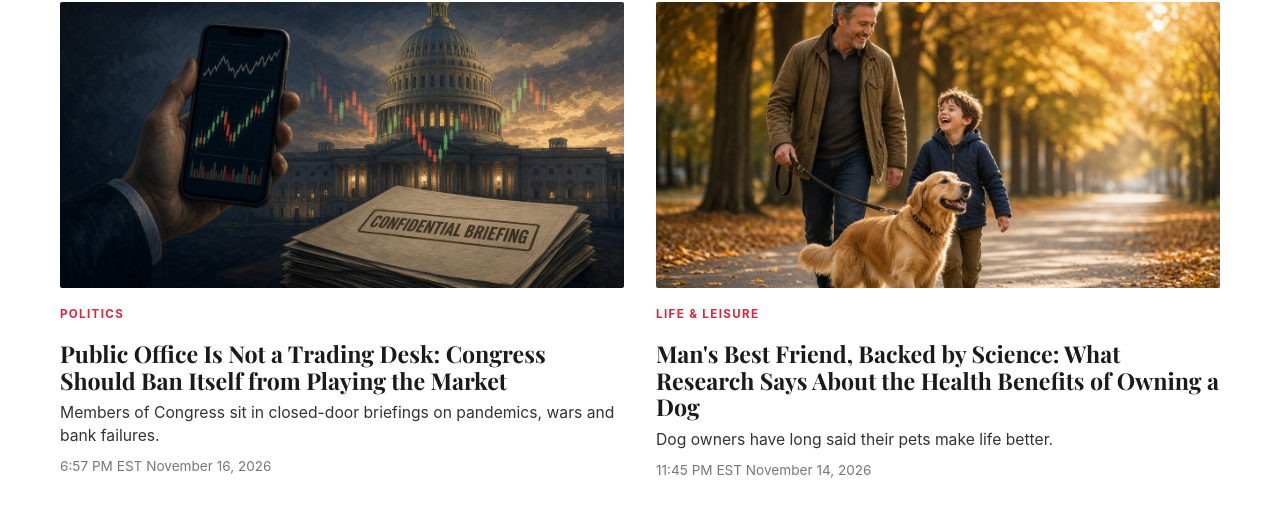
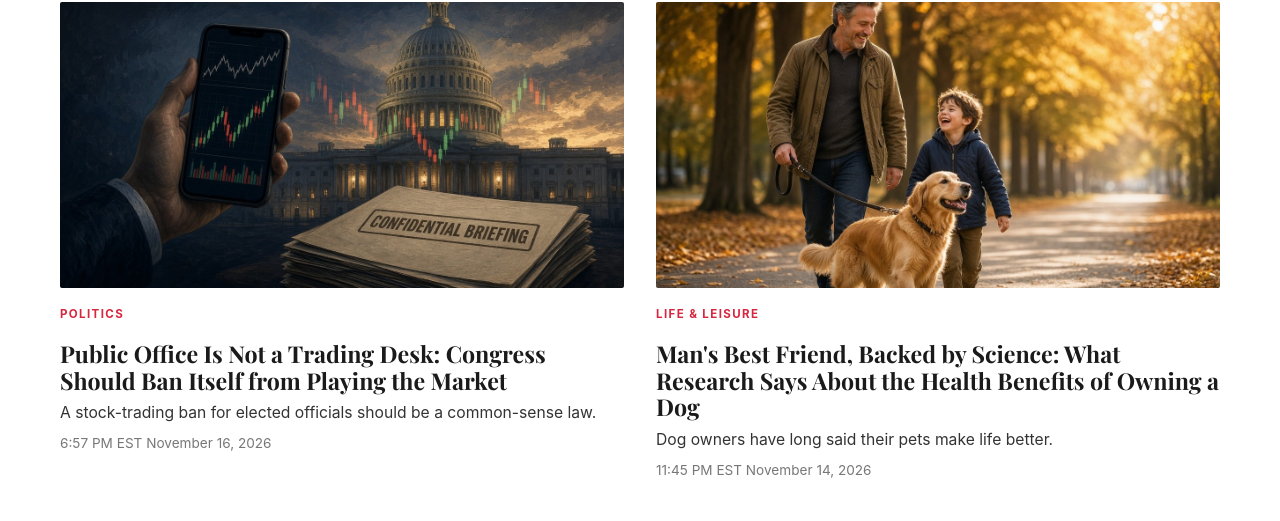
Before and after one commit to brambasow/prankster-news, a plain HTML site: page index.html in a window 1280 px wide. Shown: the part 219-740 px from the top of the page. Drawn offline with nearby package versions, Linux system fonts and the light colour scheme.

Commit message:
Update the stock-ban story description

```diff
--- a/index.html
+++ b/index.html
@@ -536,7 +536,7 @@
             <div class="card-content">
               <span class="category">Politics</span>
               <h3>Public Office Is Not a Trading Desk: Congress Should Ban Itself from Playing the Market</h3>
-              <p class="deck">Members of Congress sit in closed-door briefings on pandemics, wars and bank failures.</p>
+              <p class="deck">A stock-trading ban for elected officials should be a common-sense law.</p>
               <div class="meta">6:57 PM EST November 16, 2026</div>
             </div>
           </a>
```
Also changed, not shown: politics.html (+1 -1 lines), stories/politics-stock-ban.html (+4 -4 lines).
